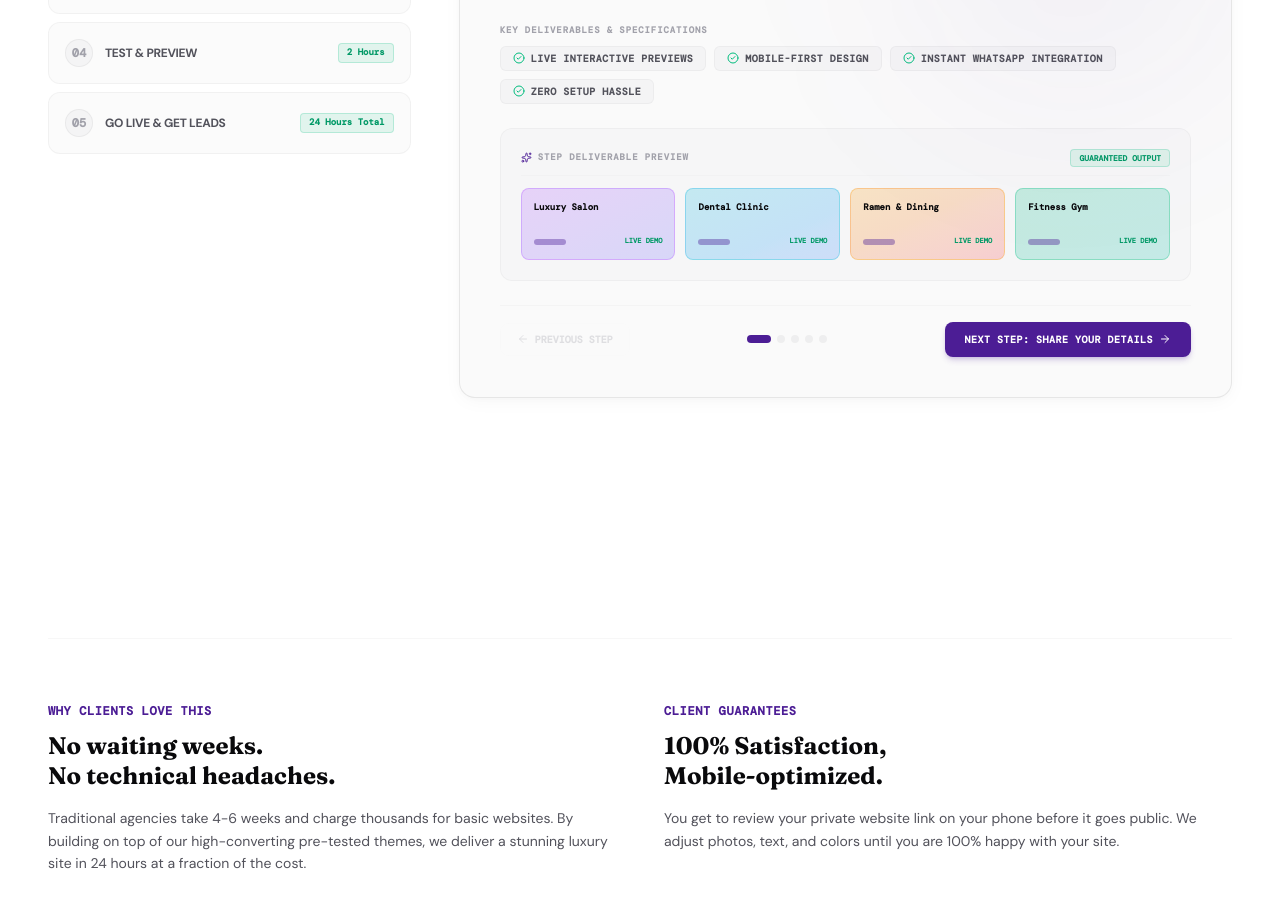
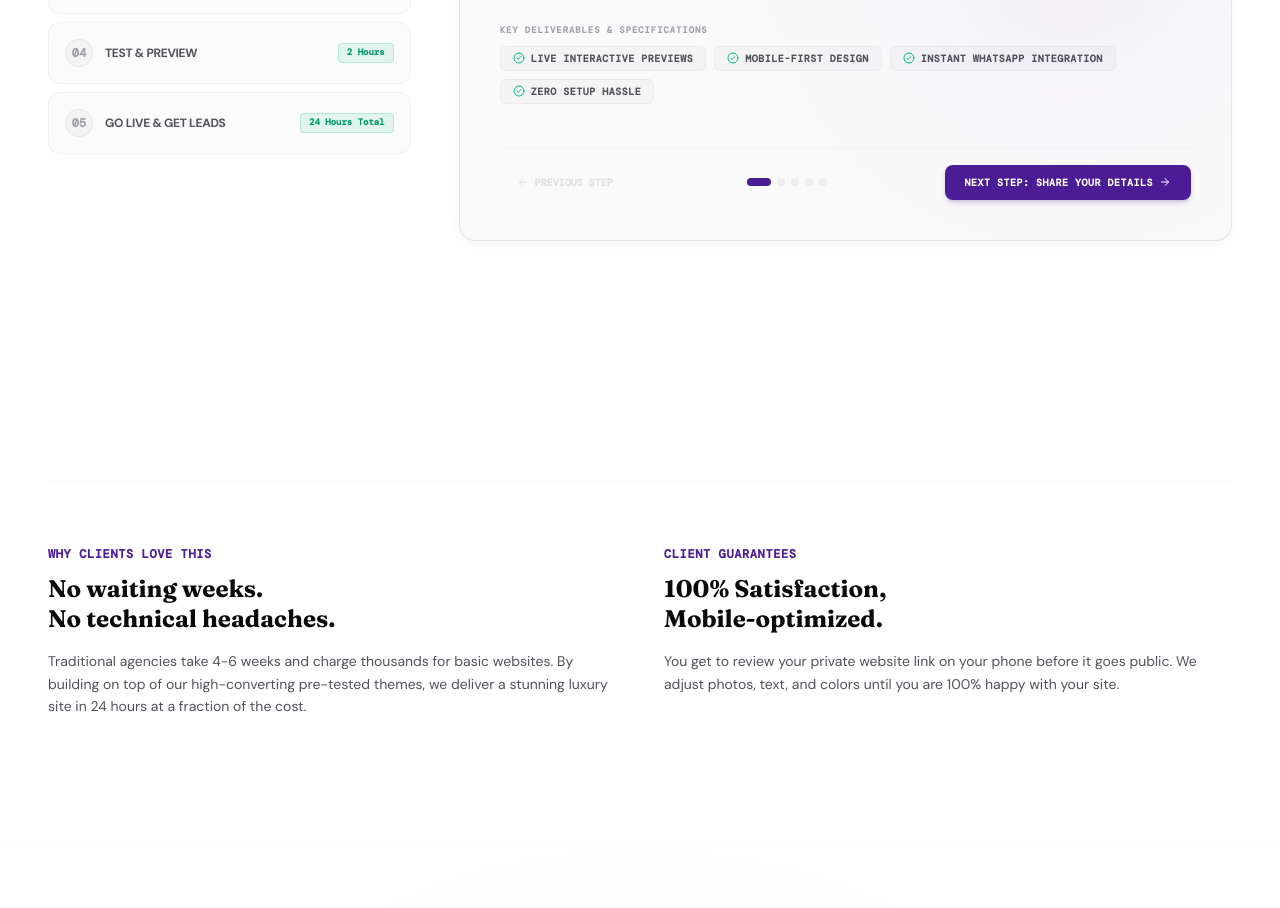
Before and after one commit to dipexplorer/nerqiva-agency-site, a Next.js app: page /process in a window 1280 px wide. Shown: the part 1120-2028 px from the top of the page. Built offline with nearby package versions, Linux system fonts and the light colour scheme.

Commit message:
refactor: remove tech stack labels and remove cluttered graphic component from process section

```diff
--- a/src/components/CaseStudies.tsx
+++ b/src/components/CaseStudies.tsx
@@ -182,14 +182,6 @@ export default function CaseStudies() {
  {project.tagline}
  </p>
 
- {/* Tech Stack Badges */}
- <div className="flex flex-wrap gap-1.5 mb-4 sm:mb-6">
- {project.stack.map((tech) => (
- <span key={tech} className="font-mono text-[8px] sm:text-[9px] font-semibold text-text-tertiary bg-bg-secondary border border-border/40 px-2 py-0.5 rounded">
- {tech}
- </span>
- ))}
- </div>
  </div>
  </div>
 
--- a/src/components/Process.tsx
+++ b/src/components/Process.tsx
@@ -78,134 +78,6 @@ export default function Process() {
  </div>
  </div>
 
- {/* Interactive Visual Graphic Component */}
- <div className="p-3 sm:p-5 rounded-xl bg-bg-secondary/60 border border-border/40 mb-6">
- <div className="flex flex-wrap items-center justify-between gap-2 mb-3 border-b border-border/20 pb-2">
- <span className="font-mono text-[9px] uppercase tracking-widest text-text-tertiary font-bold flex items-center gap-1.5">
- <Sparkles size={11} className="text-accent" />
- Step Deliverable Preview
- </span>
- <span className="font-mono text-[8px] text-emerald-600 bg-emerald-500/10 border border-emerald-500/20 px-2 py-0.5 rounded uppercase font-bold shrink-0">
- Guaranteed Output
- </span>
- </div>
-
- {/* Step 1 Graphic */}
- {step.id === "select" && (
- <div className="grid grid-cols-2 sm:grid-cols-4 gap-2.5">
- {[
- { name: "Luxury Salon", color: "from-purple-500/20 to-indigo-500/20", border: "border-purple-500/30" },
- { name: "Dental Clinic", color: "from-cyan-500/20 to-blue-500/20", border: "border-cyan-500/30" },
- { name: "Ramen & Dining", color: "from-amber-500/20 to-red-500/20", border: "border-amber-500/30" },
- { name: "Fitness Gym", color: "from-emerald-500/20 to-teal-500/20", border: "border-emerald-500/30" },
- ].map((demo, idx) => (
- <div key={idx} className={`p-2.5 sm:p-3 rounded-lg bg-linear-to-br ${demo.color} border ${demo.border} flex flex-col justify-between h-16 sm:h-18`}>
- <span className="font-mono text-[8px] sm:text-[9px] text-text-primary font-bold truncate">{demo.name}</span>
- <div className="flex items-center justify-between mt-2">
- <span className="h-1.5 w-6 sm:w-8 rounded-full bg-accent/40" />
- <span className="text-[6px] sm:text-[7px] font-mono text-emerald-600 font-extrabold uppercase">LIVE DEMO</span>
- </div>
- </div>
- ))}
- </div>
- )}
-
- {/* Step 2 Graphic */}
- {step.id === "details" && (
- <div className="grid grid-cols-1 sm:grid-cols-4 gap-2.5">
- {[
- { label: "Business Logo", icon: "🖼️" },
- { label: "Services & Prices", icon: "📋" },
- { label: "WhatsApp Number", icon: "💬" },
- { label: "Google Maps PIN", icon: "📍" },
- ].map((item, idx) => (
- <div key={idx} className="p-2.5 sm:p-3 rounded-lg bg-bg-card border border-border/40 flex items-center justify-between gap-2">
- <div className="flex items-center gap-1.5 min-w-0">
- <span className="text-sm">{item.icon}</span>
- <span className="font-mono text-[9px] sm:text-[10px] text-text-primary font-semibold truncate">{item.label}</span>
- </div>
- <CheckCircle2 size={12} className="text-emerald-500 shrink-0" />
- </div>
- ))}
- </div>
- )}
-
- {/* Step 3 Graphic */}
- {step.id === "customize" && (
- <div className="grid grid-cols-1 sm:grid-cols-3 gap-2.5">
- <div className="p-2.5 sm:p-3 rounded-lg bg-bg-card border border-border/40 flex items-center gap-3">
- <div className="h-7 w-7 sm:h-8 sm:w-8 rounded-full bg-emerald-500/10 border border-emerald-500/30 flex items-center justify-center text-emerald-600 font-mono font-black text-[10px] sm:text-xs shrink-0">
- 99
- </div>
- <div>
- <div className="font-mono text-[8px] sm:text-[9px] text-text-tertiary uppercase font-bold">Mobile Speed</div>
- <div className="font-sans text-[10px] sm:text-xs text-text-primary font-bold">Lighthouse Score</div>
- </div>
- </div>
-
- <div className="p-2.5 sm:p-3 rounded-lg bg-bg-card border border-border/40 flex items-center gap-3">
- <div className="h-7 w-7 sm:h-8 sm:w-8 rounded-full bg-accent/10 border border-accent/30 flex items-center justify-center text-accent font-mono font-black text-[10px] sm:text-xs shrink-0">
- 100%
- </div>
- <div>
- <div className="font-mono text-[8px] sm:text-[9px] text-text-tertiary uppercase font-bold">WhatsApp Flow</div>
- <div className="font-sans text-[10px] sm:text-xs text-text-primary font-bold">1-Click Routing</div>
- </div>
- </div>
-
- <div className="p-2.5 sm:p-3 rounded-lg bg-bg-card border border-border/40 flex items-center gap-3">
- <div className="h-7 w-7 sm:h-8 sm:w-8 rounded-full bg-amber-500/10 border border-amber-500/30 flex items-center justify-center text-amber-600 font-mono font-black text-[10px] sm:text-xs shrink-0">
- SEO
- </div>
- <div>
- <div className="font-mono text-[8px] sm:text-[9px] text-text-tertiary uppercase font-bold">Google Maps</div>
- <div className="font-sans text-[10px] sm:text-xs text-text-primary font-bold">Local Meta Tagged</div>
- </div>
- </div>
- </div>
- )}
-
- {/* Step 4 Graphic */}
- {step.id === "test" && (
- <div className="p-3 sm:p-3.5 rounded-lg bg-bg-card border border-border/40 flex flex-col sm:flex-row items-start sm:items-center justify-between gap-3">
- <div className="flex items-center gap-3 min-w-0">
- <div className="h-7 w-7 sm:h-8 sm:w-8 rounded-md bg-accent/10 border border-accent/30 flex items-center justify-center text-accent text-xs sm:text-sm shrink-0">
- 📱
- </div>
- <div className="min-w-0">
- <div className="font-mono text-[10px] sm:text-[11px] text-text-primary font-bold">Private Staging Preview</div>
- <div className="font-mono text-[8px] sm:text-[9px] text-accent truncate max-w-[200px] sm:max-w-none">https://preview.nerqiva.com/your-business</div>
- </div>
- </div>
- <span className="font-mono text-[8px] sm:text-[9px] text-emerald-600 bg-emerald-500/10 border border-emerald-500/30 px-2 sm:px-3 py-1 rounded-md font-bold shrink-0">
- ✓ Phone Screen Tested
- </span>
- </div>
- )}
-
- {/* Step 5 Graphic */}
- {step.id === "launch" && (
- <div className="p-3 sm:p-3.5 rounded-lg bg-linear-to-r from-emerald-500/15 via-teal-500/10 to-accent/15 border border-emerald-500/30 flex flex-col sm:flex-row items-start sm:items-center justify-between gap-3">
- <div className="flex items-start sm:items-center gap-3">
- <span className="relative flex h-3 w-3 shrink-0 mt-0.5 sm:mt-0">
- <span className="animate-ping absolute inline-flex h-full w-full rounded-full bg-emerald-400 opacity-75"></span>
- <span className="relative inline-flex rounded-full h-3 w-3 bg-emerald-500"></span>
- </span>
- <div>
- <div className="font-mono text-[9px] sm:text-[10px] text-emerald-600 font-extrabold uppercase tracking-wider">
- SYSTEM STATUS: LIVE
- </div>
- <div className="font-sans text-[10px] sm:text-xs text-text-primary font-semibold mt-0.5">
- Custom Domain Active • WhatsApp Connect
- </div>
- </div>
- </div>
- <div className="px-2 sm:px-3 py-1 bg-emerald-500 text-text-inverted font-mono text-[8px] sm:text-[9px] font-black uppercase tracking-widest rounded shrink-0 shadow-xs">
- 24-Hour Guarantee
- </div>
- </div>
- )}
- </div>
  </div>
 
  {/* Step Navigation Controls Footer */}
```
